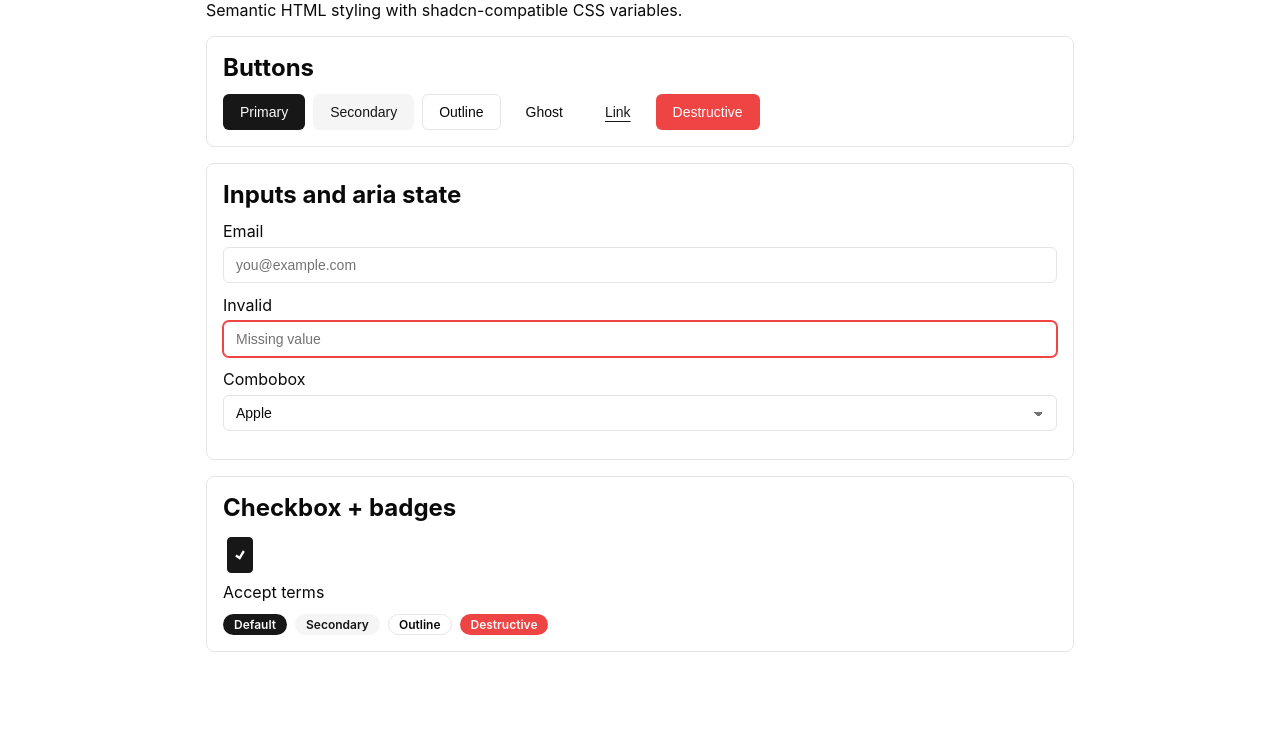
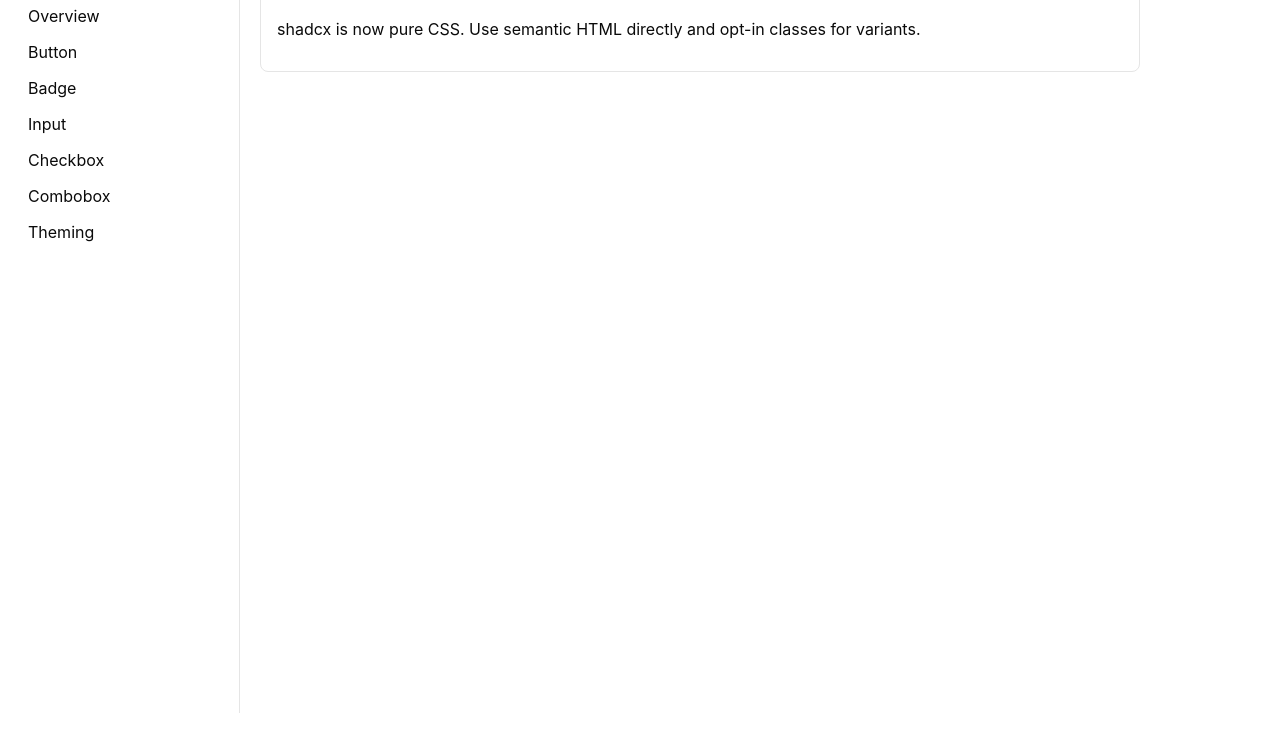
Before and after one commit to dobrinyonkov/shadcx, a website built with Vite: page index.html in a window 1280 px wide. Shown: the part 87-819 px from the top of the page. Built offline with nearby package versions, Linux system fonts and the light colour scheme.

Commit message:
restore playground navigation using native DOM elements

```diff
--- a/index.html
+++ b/index.html
@@ -5,42 +5,7 @@
     <meta name="viewport" content="width=device-width, initial-scale=1.0" />
     <title>shadcx — semantic CSS components</title>
     <link rel="icon" type="image/svg+xml" href="/favicon.svg" />
-    <link rel="stylesheet" href="/src/main.css" />
+    <script type="module" src="/src/main.ts"></script>
   </head>
-  <body>
-    <main>
-      <h1>shadcx (Pure CSS)</h1>
-      <p>Semantic HTML styling with shadcn-compatible CSS variables.</p>
-
-      <section>
-        <h2>Buttons</h2>
-        <div class="row">
-          <button>Primary</button>
-          <button class="scx-secondary">Secondary</button>
-          <button class="scx-outline">Outline</button>
-          <button class="scx-ghost">Ghost</button>
-          <button class="scx-link">Link</button>
-          <button class="scx-destructive">Destructive</button>
-        </div>
-      </section>
-
-      <section>
-        <h2>Inputs and aria state</h2>
-        <label>Email<input type="email" placeholder="you@example.com" /></label>
-        <label>Invalid<input aria-invalid="true" placeholder="Missing value" /></label>
-        <label>Combobox<select class="scx-combobox"><option>Apple</option><option>Banana</option></select></label>
-      </section>
-
-      <section>
-        <h2>Checkbox + badges</h2>
-        <div class="row"><label><input type="checkbox" checked /> Accept terms</label></div>
-        <div class="row">
-          <span class="scx-badge">Default</span>
-          <span class="scx-badge scx-secondary">Secondary</span>
-          <span class="scx-badge scx-outline">Outline</span>
-          <span class="scx-badge scx-destructive">Destructive</span>
-        </div>
-      </section>
-    </main>
-  </body>
+  <body></body>
 </html>
--- a/package.json
+++ b/package.json
@@ -6,10 +6,12 @@
   "type": "module",
   "scripts": {
     "dev": "vite",
-    "build": "vite build",
+    "build": "tsc && vite build",
     "preview": "vite preview"
   },
   "devDependencies": {
-    "vite": "^8.0.10"
+    "typescript": "~6.0.2",
+    "vite": "^8.0.10",
+    "@types/node": "^24.0.0"
   }
 }
--- a/src/main.css
+++ b/src/main.css
@@ -1,10 +1,14 @@
 @import './lib/index.css';
 
 :root { font-family: Inter, system-ui, sans-serif; }
+* { box-sizing: border-box; }
 body { margin: 0; background: hsl(var(--background)); color: hsl(var(--foreground)); }
-main { max-width: 900px; margin: 0 auto; padding: 2rem 1rem 4rem; }
-section { border: 1px solid hsl(var(--border)); border-radius: var(--radius); padding: 1rem; margin-block: 1rem; }
-h1,h2 { margin: 0 0 0.75rem; }
-.row { display:flex; gap:.5rem; flex-wrap:wrap; align-items:center; }
+.layout { display: grid; grid-template-columns: 240px 1fr; min-height: 100vh; }
+aside { border-right: 1px solid hsl(var(--border)); padding: 1rem; }
+aside a { display:block; padding:.5rem .75rem; border-radius:calc(var(--radius) - 2px); color:inherit; text-decoration:none; }
+aside a:hover { background:hsl(var(--accent)); color:hsl(var(--accent-foreground)); }
+main { padding: 1.25rem; max-width: 920px; }
+section { border: 1px solid hsl(var(--border)); border-radius: var(--radius); padding: 1rem; }
+.row { display:flex; flex-wrap:wrap; gap:.5rem; }
 label { display:grid; gap:.375rem; margin-bottom:.75rem; }
-small { color: hsl(var(--muted-foreground)); }
+pre { background: hsl(var(--muted)); color:hsl(var(--muted-foreground)); padding:.75rem; border-radius:calc(var(--radius) - 2px); overflow:auto; }
--- /dev/null
+++ b/src/main.ts
@@ -0,0 +1,49 @@
+import './main.css'
+
+const pages: Record<string, { title: string; html: string }> = {
+  overview: {
+    title: 'Overview',
+    html: `<p>shadcx is now pure CSS. Use semantic HTML directly and opt-in classes for variants.</p>`,
+  },
+  button: {
+    title: 'Button',
+    html: `<div class="row"><button>Primary</button><button class="scx-secondary">Secondary</button><button class="scx-outline">Outline</button><button class="scx-ghost">Ghost</button><button class="scx-link">Link</button><button class="scx-destructive">Destructive</button></div>
+<pre><code>&lt;button&gt;Primary&lt;/button&gt;
+&lt;button class="scx-secondary"&gt;Secondary&lt;/button&gt;</code></pre>`,
+  },
+  badge: {
+    title: 'Badge',
+    html: `<div class="row"><span class="scx-badge">Default</span><span class="scx-badge scx-secondary">Secondary</span><span class="scx-badge scx-outline">Outline</span></div>`,
+  },
+  input: {
+    title: 'Input',
+    html: `<label>Email<input type="email" placeholder="you@example.com" /></label><label>Invalid<input aria-invalid="true" placeholder="Required" /></label>`,
+  },
+  checkbox: {
+    title: 'Checkbox',
+    html: `<label><input type="checkbox" checked /> Accept terms</label>`,
+  },
+  combobox: {
+    title: 'Combobox',
+    html: `<label>Fruit<select class="scx-combobox"><option>Apple</option><option>Banana</option></select></label>`,
+  },
+  theming: {
+    title: 'Theming',
+    html: `<p>Override shadcn variables on <code>:root</code> or <code>.dark</code>.</p><pre><code>:root { --primary: 262 83% 58%; --radius: .75rem; }</code></pre>`,
+  },
+}
+
+const nav = Object.entries(pages)
+  .map(([key, p]) => `<a href="#/${key}">${p.title}</a>`)
+  .join('')
+
+document.body.innerHTML = `<div class="layout"><aside><h1>shadcx</h1>${nav}</aside><main id="content"></main></div>`
+
+function render() {
+  const key = location.hash.replace('#/', '') || 'overview'
+  const page = pages[key] || pages.overview
+  const content = document.getElementById('content')!
+  content.innerHTML = `<section><h2>${page.title}</h2>${page.html}</section>`
+}
+window.addEventListener('hashchange', render)
+render()
```
Also changed, not shown: tsconfig.json (added, +12 -0 lines), pnpm-lock.yaml.
